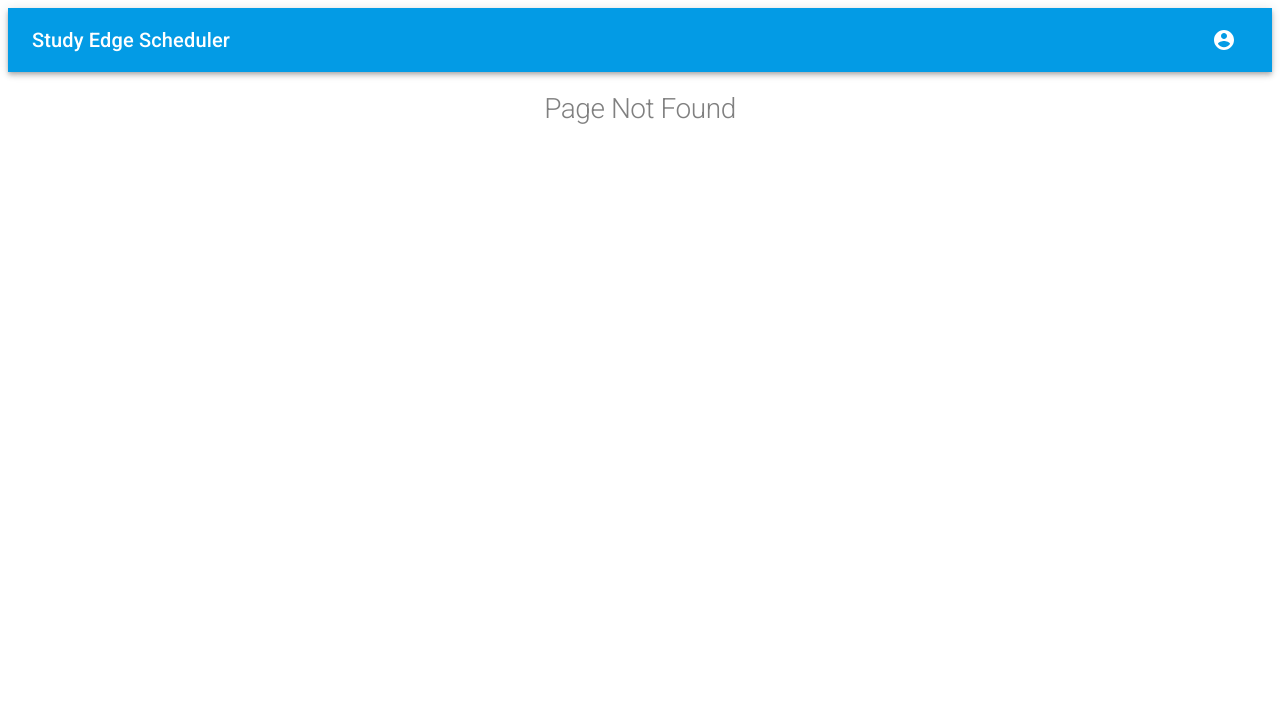
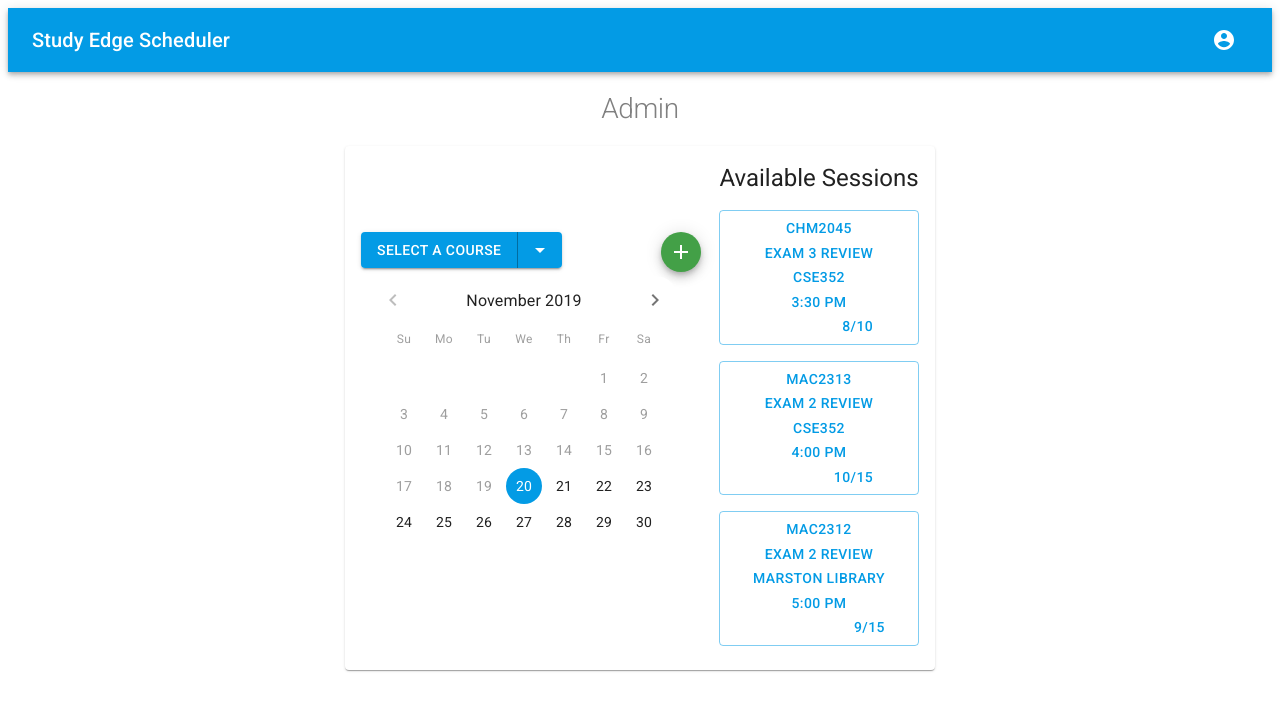
Before and after one commit to Softwareengineering3a/StudyEdge-Scheduler, a React (Create React App) app in the folder client/: page /admin in a window 1280 px wide. Before the commit this address had no page. Shown: the top 710 px of the page. Built offline with nearby package versions, Linux system fonts and the light colour scheme.

Commit message:
Admin and Student pages
Added Student Identification and Different pages layout

```diff
--- a/client/src/App.js
+++ b/client/src/App.js
@@ -1,13 +1,14 @@
 import React from 'react';
 import { Route, Switch, Redirect  } from 'react-router-dom';
 import 'typeface-roboto';
-import Home from "./views/Home/Home"
-import NotFound from "./views/NotFound"
-import Header from "./components/Header/Header"
+import admin from "./views/Admin/admin";
+import NotFound from "./views/NotFound";
+import Header from "./components/Header/Header";
 import { createMuiTheme } from '@material-ui/core/styles';
 import { ThemeProvider } from '@material-ui/styles';
-import testID from "./views/TestID/testID"
-
+import testID from "./views/TestID/testID";
+import student from "./views/Student/student";
+import loginfail from "./views/loginfail";
 
 const App = () => {
   const theme = createMuiTheme({
@@ -22,11 +23,10 @@ const App = () => {
     <div>
       <Header />
       <Switch>
-        <Route exact path="/Home" component={Home} />
-        <Route exact path="/">
-          <Redirect to="/Home" />
-        </Route>
-        <Route exact path="/test/:id" component={testID} />
+        <Route exact path="/admin" component={admin} />
+        <Route exact path="/login/:id" component={testID}/>
+        <Route exact path="/student" component={student}/>
+        <Route exact path="/loginfail" component={loginfail}/>
         <Route component={NotFound}/>
       </Switch>
     </div>
--- /dev/null
+++ b/client/src/views/Admin/admin.js
@@ -0,0 +1,95 @@
+import React, { Component } from 'react';
+import './admin.css';
+import SelectACourse from '../../components/SelectACourse/SelectACourse';
+import CreateASession from '../../components/CreateASession/CreateASession';
+import AvailableSessions from '../../components/AvailableSessions/AvailableSessions';
+import Card from '@material-ui/core/Card';
+import CardContent from '@material-ui/core/CardContent';
+import Grid from '@material-ui/core/Grid';
+import StaticDatePicker from './StaticDatePicker';
+import Fab from '@material-ui/core/Fab';
+import AddIcon from '@material-ui/icons/Add';
+import '../../components/SelectACourse/SelectACourse.css';
+import { createMuiTheme } from '@material-ui/core/styles';
+import { ThemeProvider } from '@material-ui/styles';
+import axios from 'axios';
+
+const style = {
+    card: {
+      display: 'inline-block',
+    }
+  };
+
+
+class Home extends Component {
+
+    constructor(props) {
+        super(props);
+        this.state = {
+            date: new Date(),
+            showCreateSession: false,
+            admin: true,
+            controlledDate: null,
+        };
+        this.displayCreateSession = this.displayCreateSession.bind(this);
+    }
+
+    displayCreateSession = () => {
+        this.setState({
+            showCreateSession: true,
+        });
+    }
+
+    render() {
+
+        const theme = createMuiTheme({
+            palette: {
+                primary: { main: '#039be5' },
+                secondary: { main: '#43a047' },
+            },
+        });
+        return (
+            <main>
+                {/* NEXT LINE FOR TESTING PURPOSES  */}
+                <div className="center"><h2>Admin</h2></div>
+                <ThemeProvider theme={theme}>
+                    <Grid container
+                        justify="center"
+                        alignItems="center"
+                    >
+                        <Card style={style.card}>
+                            <Grid container
+                                direction="row"
+                                justify="center"
+                                alignItems="center"
+                                spacing={0}
+                            >
+                                <Grid item >
+                                    <CardContent >
+                                        <Grid style={{ position: 'absolute', zIndex: 1 }}>
+                                            <SelectACourse></SelectACourse>
+                                        </Grid>
+                                        <Fab className="CreateButton" size="small" color="secondary" aria-label="add" onClick={this.displayCreateSession} onDoubleClick="disable" >
+                                            <AddIcon />
+                                        </Fab>
+                                        <StaticDatePicker onClick ={this.listSessions} />
+                                    </CardContent>
+                                </Grid>
+                                <Grid item >
+                                    <CardContent>
+                                        {this.state.showCreateSession ?
+                                            <CreateASession user={this.state.user}/> :
+                                            <AvailableSessions />
+                                        }
+                                    </CardContent>
+                                </Grid>
+                            </Grid>
+                        </Card>
+                    </Grid>
+                </ThemeProvider>
+            </main>
+        );
+    }
+}
+
+export default Home;
--- /dev/null
+++ b/client/src/views/Student/StaticDatePicker.js
@@ -0,0 +1,25 @@
+import React, { useState } from "react";
+import { DatePicker, MuiPickersUtilsProvider } from "@material-ui/pickers";
+import DateFnsUtils from "@date-io/date-fns";
+import axios from 'axios';
+
+
+const StaticDatePicker = () => {
+  const [date, changeDate] = useState(new Date());
+  return (
+    <MuiPickersUtilsProvider utils={DateFnsUtils}>
+      <DatePicker
+        autoOk
+        orientation="landscape"
+        variant="static"
+        openTo="date"
+        value={date}
+        onChange={changeDate}
+        disablePast
+        disableToolbar
+      />
+    </MuiPickersUtilsProvider>
+  );
+};
+
+export default StaticDatePicker;
--- /dev/null
+++ b/client/src/views/Student/student.css
@@ -0,0 +1,17 @@
+
+.center {
+    float: center;
+    text-align: center;
+    align-content: center;
+    align-self: auto;
+    vertical-align: auto;
+}
+
+
+.CreateButton {
+    left:300px;
+ }
+
+ .Menu {
+    position: absolute;
+}
--- a/client/src/views/Home/Home.js
+++ b/client/src/views/Student/student.js
@@ -1,5 +1,6 @@
 import React, { Component } from 'react';
-import './Home.css';
+import { Route, Switch, Redirect  } from 'react-router-dom';
+import './student.css';
 import SelectACourse from '../../components/SelectACourse/SelectACourse';
 import CreateASession from '../../components/CreateASession/CreateASession';
 import AvailableSessions from '../../components/AvailableSessions/AvailableSessions';
@@ -7,12 +8,9 @@ import Card from '@material-ui/core/Card';
 import CardContent from '@material-ui/core/CardContent';
 import Grid from '@material-ui/core/Grid';
 import StaticDatePicker from './StaticDatePicker';
-import Fab from '@material-ui/core/Fab';
-import AddIcon from '@material-ui/icons/Add';
 import '../../components/SelectACourse/SelectACourse.css';
 import { createMuiTheme } from '@material-ui/core/styles';
 import { ThemeProvider } from '@material-ui/styles';
-import axios from 'axios';
 
 const style = {
     card: {
@@ -20,48 +18,48 @@ const style = {
     }
   };
 
+//user: this.props.location.state.id,
 
 class Home extends Component {
-    state= {
-        sessionsA: null
-    }
-    listSessions = (e) => {
-        axios.get('http://localhost:5000/sessions')
-            .then((res) => {
-                const sesh = res.data;
-                console.log(sesh);
-                this.setSate({sessionsA: sesh});
-            })
-    }
-
 
     constructor(props) {
         super(props);
+        try {
             this.state = {
                 date: new Date(),
                 showCreateSession: false,
                 admin: true,
                 controlledDate: null,
+                user: this.props.location.state.id,
             };
-        this.displayCreateSession = this.displayCreateSession.bind(this);
+        } catch (error) {
+            this.state={
+                user:""
             }
-
-    displayCreateSession = () => {
-        this.setState({
-            showCreateSession: true,
-        });
+        }
     }
 
     render() {
-
         const theme = createMuiTheme({
             palette: {
                 primary: { main: '#039be5' },
                 secondary: { main: '#43a047' },
             },
         });
+
+        if(this.state.user == ""){
+            return(
+                <Redirect to={{
+                    pathname: '/loginfail',
+                }}
+                />
+            )
+        }
+
         return (
             <main>
+                {/* NEXT LINE FOR TESTING PURPOSES  */}
+                <div className="center"><h2>Student: {this.state.user}</h2></div>
                 <ThemeProvider theme={theme}>
                     <Grid container
                         justify="center"
@@ -76,19 +74,16 @@ class Home extends Component {
                             >
                                 <Grid item >
                                     <CardContent >
-                                        <Grid style={{ position: 'absolute', zIndex: 1 }}>
+                                        <Grid style={{ position: 'relative', zIndex: 1 }}>
                                             <SelectACourse></SelectACourse>
                                         </Grid>
-                                        <Fab className="CreateButton" size="small" color="secondary" aria-label="add" onClick={this.displayCreateSession} onDoubleClick="disable" >
-                                            <AddIcon />
-                                        </Fab>
                                         <StaticDatePicker onClick ={this.listSessions} />
                                     </CardContent>
                                 </Grid>
                                 <Grid item >
                                     <CardContent>
                                         {this.state.showCreateSession ?
-                                            <CreateASession /> :
+                                            <CreateASession user={this.state.user}/> :
                                             <AvailableSessions />
                                         }
                                     </CardContent>
--- a/client/src/views/TestID/testID.js
+++ b/client/src/views/TestID/testID.js
@@ -1,15 +1,16 @@
 import React, { Component } from 'react';
+import { Redirect } from 'react-router-dom';
 
 class testID extends Component {
     render(){
         return(
             <main>
-                <p>Hello</p>
-                <div>
-                    {this.props.match.params.id}
-                </div>
+                <Redirect to={{
+                    pathname: '/student',
+                    state: { id: this.props.match.params.id }
+                }}
+                />
             </main>
-
         );
     }
 
--- /dev/null
+++ b/client/src/views/loginfail.js
@@ -0,0 +1,11 @@
+import React from 'react';
+
+const loginfail = () => {
+        return (
+                <div className="center">
+                        <h2>Student Login Fail</h2>
+                </div>
+        );
+}
+
+export default loginfail;
```
Also changed, not shown: client/src/views/Admin/StaticDatePicker.js (renamed from client/src/views/Home/StaticDatePicker.js), client/src/views/Admin/admin.css (renamed from client/src/views/Home/Home.css), 1 other file (tests, documents, lock files or other folders). Lines whose indentation alone changed are shown as unchanged.
